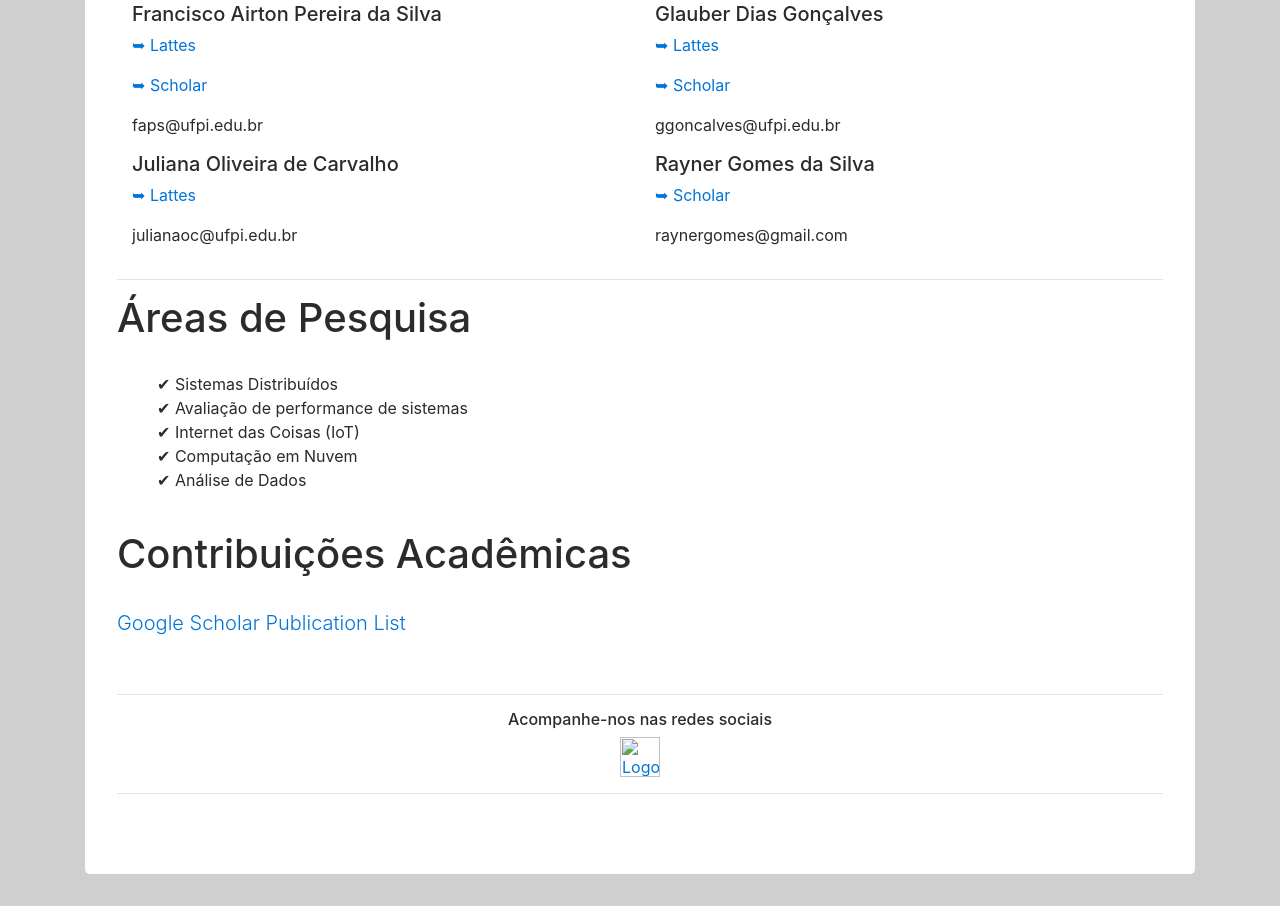
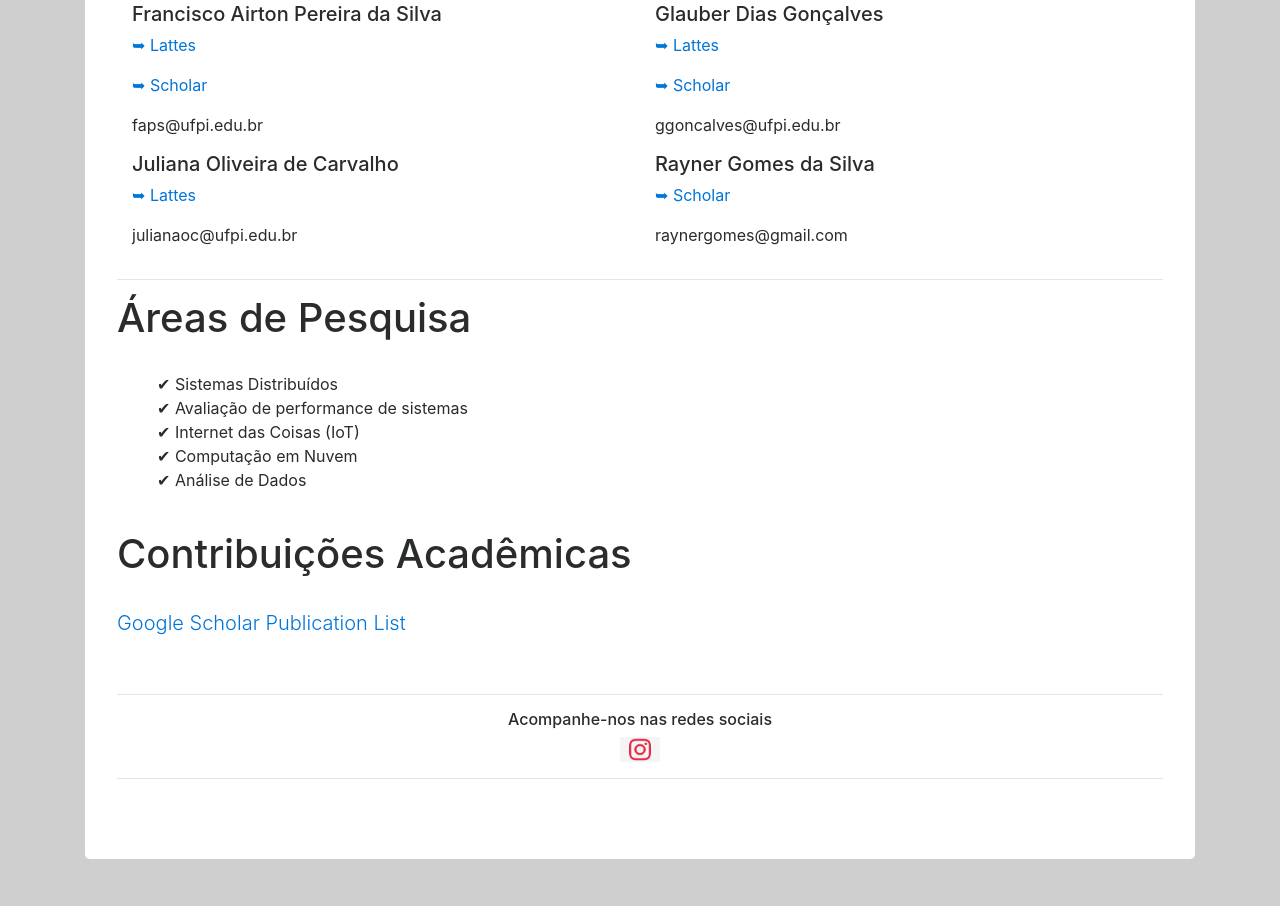
Before and after one commit to leocristian/pasid, a plain HTML site: page index.html in a window 1280 px wide. Shown: the part 704-1610 px from the top of the page. Drawn offline with nearby package versions, Linux system fonts and the light colour scheme.

Commit message:
add logo

```diff
--- a/index.html
+++ b/index.html
@@ -130,7 +130,7 @@
       <hr>
       <div class="rodape" style="text-align: center;">
         <h6>Acompanhe-nos nas redes sociais</h6>
-        <a href="https://www.instagram.com/pasidlab/" target="bland"><img src="instared.jpg" alt="Logo insta" style="width: 40px;"></a>
+        <a href="https://www.instagram.com/pasidlab/" target="bland"><img src="instared.png" alt="Logo insta" style="width: 40px;"></a>
       </div>
       <hr>
 
```
